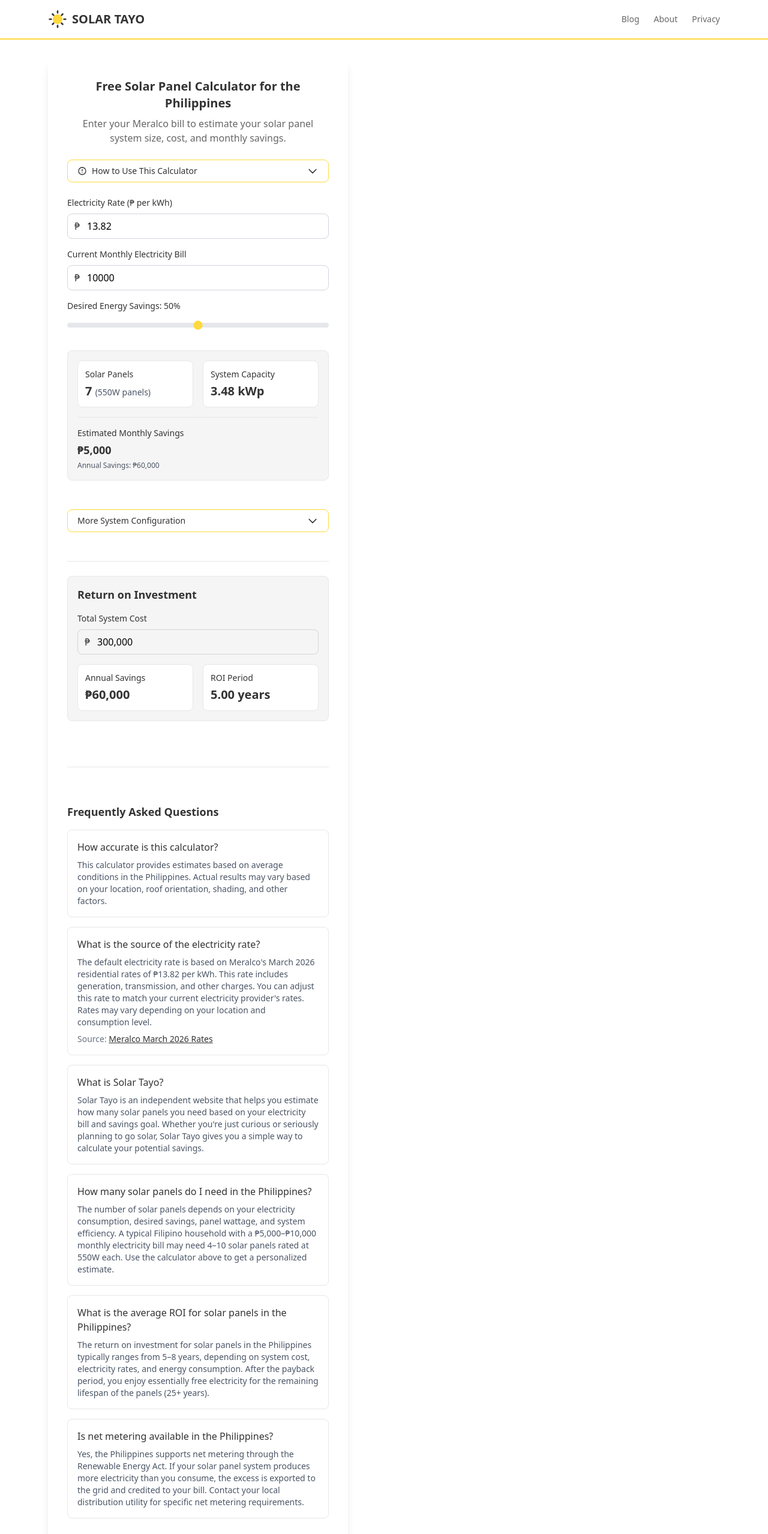
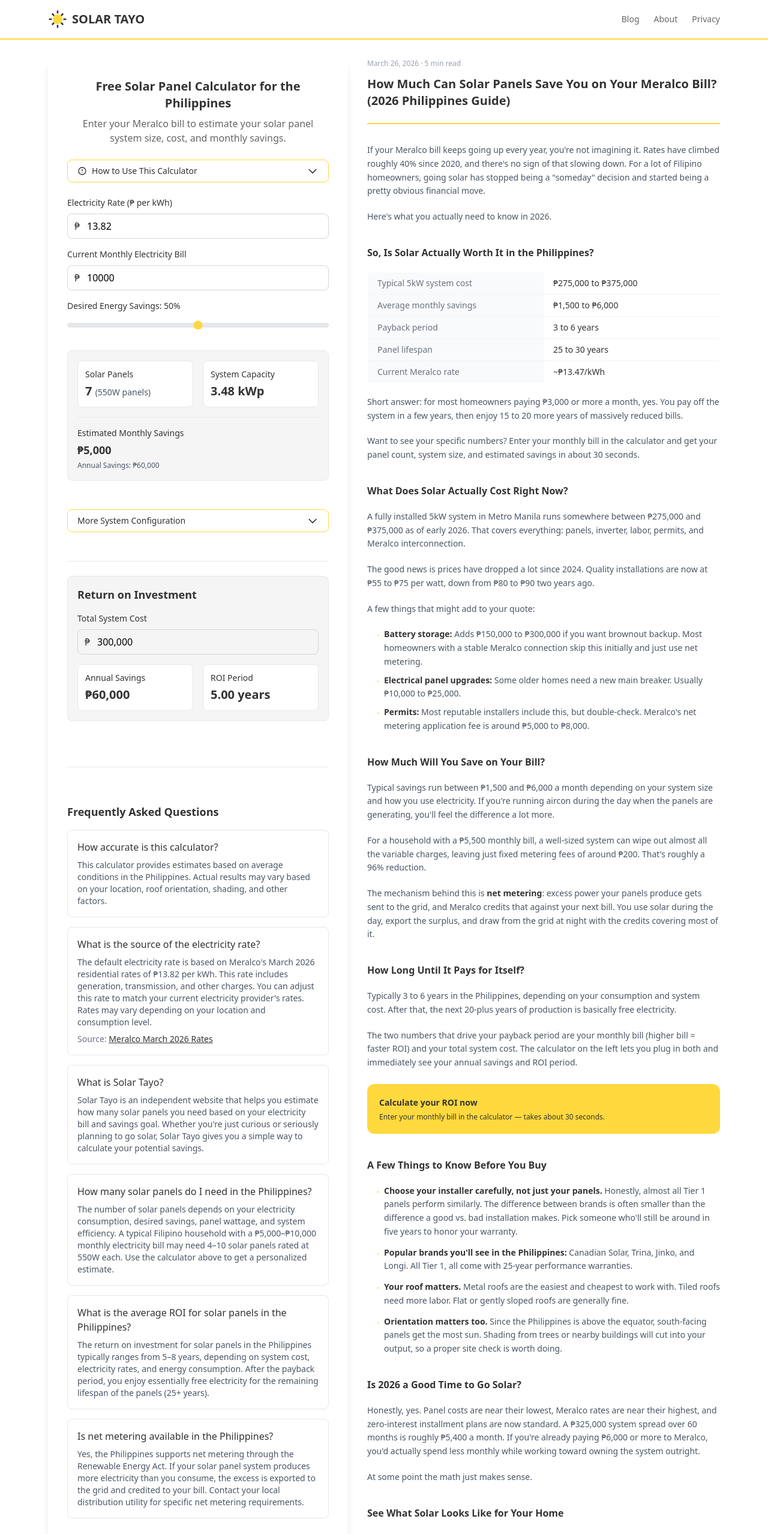
Before and after one commit to MojoJolo/solarcalc, a Vue app: page /blog/solar-savings-meralco-2026 in a window 1280 px wide. Shown: the top 2557 px of the page at 60% size. Built offline with nearby package versions, Linux system fonts and the light colour scheme.

Commit message:
Add first blog post: solar savings Meralco guide 2026
Adds /blog/solar-savings-meralco-2026 with full post content including
summary table, bullet lists, and a CTA box. Updates the first card in
Solar Insights to link to the real post.

https://claude.ai/code/session_01VVdEKSNYrG54iYkHVkJeCn

```diff
--- a/src/router/index.js
+++ b/src/router/index.js
@@ -2,6 +2,7 @@ import { createRouter, createWebHistory } from 'vue-router'
 import HomeView from '../views/HomeView.vue'
 import AboutView from '../views/AboutView.vue'
 import PrivacyView from '../views/PrivacyView.vue'
+import SolarSavingsPost from '../views/blog/SolarSavingsPost.vue'
 
 const router = createRouter({
     history: createWebHistory(),
@@ -9,6 +10,7 @@ const router = createRouter({
         { path: '/', component: HomeView },
         { path: '/about', component: AboutView },
         { path: '/privacy', component: PrivacyView },
+        { path: '/blog/solar-savings-meralco-2026', component: SolarSavingsPost },
     ],
 })
 
--- a/src/views/HomeView.vue
+++ b/src/views/HomeView.vue
@@ -11,10 +11,10 @@
                     </svg>
                 </div>
                 <div class="p-5">
-                    <p class="text-xs text-gray-400 mb-1">March 26, 2026</p>
-                    <h3 class="text-base font-semibold text-[#333333] mb-2">Lorem Ipsum: Going Solar in the Philippines</h3>
-                    <p class="text-sm text-gray-600 leading-relaxed">Lorem ipsum dolor sit amet, consectetur adipiscing elit. Sed do eiusmod tempor incididunt ut labore et dolore magna aliqua. Ut enim ad minim veniam, quis nostrud exercitation ullamco laboris nisi ut aliquip ex ea commodo consequat.</p>
-                    <a href="#" class="inline-block mt-3 text-sm font-medium text-[#333333] border-b border-[#FFD93D] hover:text-[#FFD93D] transition-colors">Read more →</a>
+                    <p class="text-xs text-gray-400 mb-1">March 26, 2026 · 5 min read</p>
+                    <h3 class="text-base font-semibold text-[#333333] mb-2">How Much Can Solar Panels Save You on Your Meralco Bill? (2026 Philippines Guide)</h3>
+                    <p class="text-sm text-gray-600 leading-relaxed">Rates have climbed roughly 40% since 2020. For a lot of Filipino homeowners, going solar has stopped being a "someday" decision and started being a pretty obvious financial move.</p>
+                    <RouterLink to="/blog/solar-savings-meralco-2026" class="inline-block mt-3 text-sm font-medium text-[#333333] border-b border-[#FFD93D] hover:text-[#FFD93D] transition-colors">Read more →</RouterLink>
                 </div>
             </article>
 
--- /dev/null
+++ b/src/views/blog/SolarSavingsPost.vue
@@ -0,0 +1,108 @@
+<template>
+    <article>
+        <!-- Post header -->
+        <div class="mb-8 pb-6 border-b-2 border-[#FFD93D]">
+            <p class="text-xs text-gray-400 mb-3">March 26, 2026 · 5 min read</p>
+            <h1 class="text-xl font-bold text-[#333333] leading-snug">How Much Can Solar Panels Save You on Your Meralco Bill? (2026 Philippines Guide)</h1>
+        </div>
+
+        <!-- Post body -->
+        <div class="space-y-5 text-sm text-gray-600 leading-relaxed">
+
+            <p>If your Meralco bill keeps going up every year, you're not imagining it. Rates have climbed roughly 40% since 2020, and there's no sign of that slowing down. For a lot of Filipino homeowners, going solar has stopped being a "someday" decision and started being a pretty obvious financial move.</p>
+            <p>Here's what you actually need to know in 2026.</p>
+
+            <!-- Section 1 -->
+            <h2 class="text-base font-bold text-[#333333] pt-4">So, Is Solar Actually Worth It in the Philippines?</h2>
+
+            <div class="overflow-x-auto">
+                <table class="w-full text-sm border border-gray-200 rounded-lg overflow-hidden">
+                    <tbody>
+                        <tr class="border-b border-gray-100">
+                            <td class="px-4 py-2 text-gray-500 bg-gray-50 w-1/2">Typical 5kW system cost</td>
+                            <td class="px-4 py-2 font-medium text-[#333333]">₱275,000 to ₱375,000</td>
+                        </tr>
+                        <tr class="border-b border-gray-100">
+                            <td class="px-4 py-2 text-gray-500 bg-gray-50">Average monthly savings</td>
+                            <td class="px-4 py-2 font-medium text-[#333333]">₱1,500 to ₱6,000</td>
+                        </tr>
+                        <tr class="border-b border-gray-100">
+                            <td class="px-4 py-2 text-gray-500 bg-gray-50">Payback period</td>
+                            <td class="px-4 py-2 font-medium text-[#333333]">3 to 6 years</td>
+                        </tr>
+                        <tr class="border-b border-gray-100">
+                            <td class="px-4 py-2 text-gray-500 bg-gray-50">Panel lifespan</td>
+                            <td class="px-4 py-2 font-medium text-[#333333]">25 to 30 years</td>
+                        </tr>
+                        <tr>
+                            <td class="px-4 py-2 text-gray-500 bg-gray-50">Current Meralco rate</td>
+                            <td class="px-4 py-2 font-medium text-[#333333]">~₱13.47/kWh</td>
+                        </tr>
+                    </tbody>
+                </table>
+            </div>
+
+            <p>Short answer: for most homeowners paying ₱3,000 or more a month, yes. You pay off the system in a few years, then enjoy 15 to 20 more years of massively reduced bills.</p>
+            <p>Want to see your specific numbers? Enter your monthly bill in the calculator and get your panel count, system size, and estimated savings in about 30 seconds.</p>
+
+            <!-- Section 2 -->
+            <h2 class="text-base font-bold text-[#333333] pt-4">What Does Solar Actually Cost Right Now?</h2>
+
+            <p>A fully installed 5kW system in Metro Manila runs somewhere between ₱275,000 and ₱375,000 as of early 2026. That covers everything: panels, inverter, labor, permits, and Meralco interconnection.</p>
+            <p>The good news is prices have dropped a lot since 2024. Quality installations are now at ₱55 to ₱75 per watt, down from ₱80 to ₱90 two years ago.</p>
+            <p>A few things that might add to your quote:</p>
+
+            <ul class="space-y-2 pl-4">
+                <li class="flex gap-2"><span class="text-[#FFD93D] font-bold mt-0.5">·</span><span><strong class="text-[#333333]">Battery storage:</strong> Adds ₱150,000 to ₱300,000 if you want brownout backup. Most homeowners with a stable Meralco connection skip this initially and just use net metering.</span></li>
+                <li class="flex gap-2"><span class="text-[#FFD93D] font-bold mt-0.5">·</span><span><strong class="text-[#333333]">Electrical panel upgrades:</strong> Some older homes need a new main breaker. Usually ₱10,000 to ₱25,000.</span></li>
+                <li class="flex gap-2"><span class="text-[#FFD93D] font-bold mt-0.5">·</span><span><strong class="text-[#333333]">Permits:</strong> Most reputable installers include this, but double-check. Meralco's net metering application fee is around ₱5,000 to ₱8,000.</span></li>
+            </ul>
+
+            <!-- Section 3 -->
+            <h2 class="text-base font-bold text-[#333333] pt-4">How Much Will You Save on Your Bill?</h2>
+
+            <p>Typical savings run between ₱1,500 and ₱6,000 a month depending on your system size and how you use electricity. If you're running aircon during the day when the panels are generating, you'll feel the difference a lot more.</p>
+            <p>For a household with a ₱5,500 monthly bill, a well-sized system can wipe out almost all the variable charges, leaving just fixed metering fees of around ₱200. That's roughly a 96% reduction.</p>
+            <p>The mechanism behind this is <strong class="text-[#333333]">net metering</strong>: excess power your panels produce gets sent to the grid, and Meralco credits that against your next bill. You use solar during the day, export the surplus, and draw from the grid at night with the credits covering most of it.</p>
+
+            <!-- Section 4 -->
+            <h2 class="text-base font-bold text-[#333333] pt-4">How Long Until It Pays for Itself?</h2>
+
+            <p>Typically 3 to 6 years in the Philippines, depending on your consumption and system cost. After that, the next 20-plus years of production is basically free electricity.</p>
+            <p>The two numbers that drive your payback period are your monthly bill (higher bill = faster ROI) and your total system cost. The calculator on the left lets you plug in both and immediately see your annual savings and ROI period.</p>
+
+            <!-- CTA box -->
+            <div class="bg-[#FFD93D] rounded-xl p-5 my-6">
+                <p class="font-semibold text-[#333333] mb-1">Calculate your ROI now</p>
+                <p class="text-xs text-[#333333]">Enter your monthly bill in the calculator — takes about 30 seconds.</p>
+            </div>
+
+            <!-- Section 5 -->
+            <h2 class="text-base font-bold text-[#333333] pt-4">A Few Things to Know Before You Buy</h2>
+
+            <ul class="space-y-3 pl-4">
+                <li class="flex gap-2"><span class="text-[#FFD93D] font-bold mt-0.5">·</span><span><strong class="text-[#333333]">Choose your installer carefully, not just your panels.</strong> Honestly, almost all Tier 1 panels perform similarly. The difference between brands is often smaller than the difference a good vs. bad installation makes. Pick someone who'll still be around in five years to honor your warranty.</span></li>
+                <li class="flex gap-2"><span class="text-[#FFD93D] font-bold mt-0.5">·</span><span><strong class="text-[#333333]">Popular brands you'll see in the Philippines:</strong> Canadian Solar, Trina, Jinko, and Longi. All Tier 1, all come with 25-year performance warranties.</span></li>
+                <li class="flex gap-2"><span class="text-[#FFD93D] font-bold mt-0.5">·</span><span><strong class="text-[#333333]">Your roof matters.</strong> Metal roofs are the easiest and cheapest to work with. Tiled roofs need more labor. Flat or gently sloped roofs are generally fine.</span></li>
+                <li class="flex gap-2"><span class="text-[#FFD93D] font-bold mt-0.5">·</span><span><strong class="text-[#333333]">Orientation matters too.</strong> Since the Philippines is above the equator, south-facing panels get the most sun. Shading from trees or nearby buildings will cut into your output, so a proper site check is worth doing.</span></li>
+            </ul>
+
+            <!-- Section 6 -->
+            <h2 class="text-base font-bold text-[#333333] pt-4">Is 2026 a Good Time to Go Solar?</h2>
+
+            <p>Honestly, yes. Panel costs are near their lowest, Meralco rates are near their highest, and zero-interest installment plans are now standard. A ₱325,000 system spread over 60 months is roughly ₱5,400 a month. If you're already paying ₱6,000 or more to Meralco, you'd actually spend less monthly while working toward owning the system outright.</p>
+            <p>At some point the math just makes sense.</p>
+
+            <!-- Section 7 -->
+            <h2 class="text-base font-bold text-[#333333] pt-4">See What Solar Looks Like for Your Home</h2>
+
+            <p>The Solar Tayo calculator is free. Punch in your monthly bill, slide your savings target, add your estimated system cost, and it'll show you exactly how many panels you need, what capacity that is, and how long until you hit ROI.</p>
+
+        </div>
+
+        <!-- Post footer -->
+        <div class="mt-8 pt-6 border-t border-gray-200">
+            <RouterLink to="/" class="text-sm font-medium text-[#666666] hover:text-[#333333] transition-colors">← Back to Solar Insights</RouterLink>
+        </div>
+    </article>
+</template>
```
